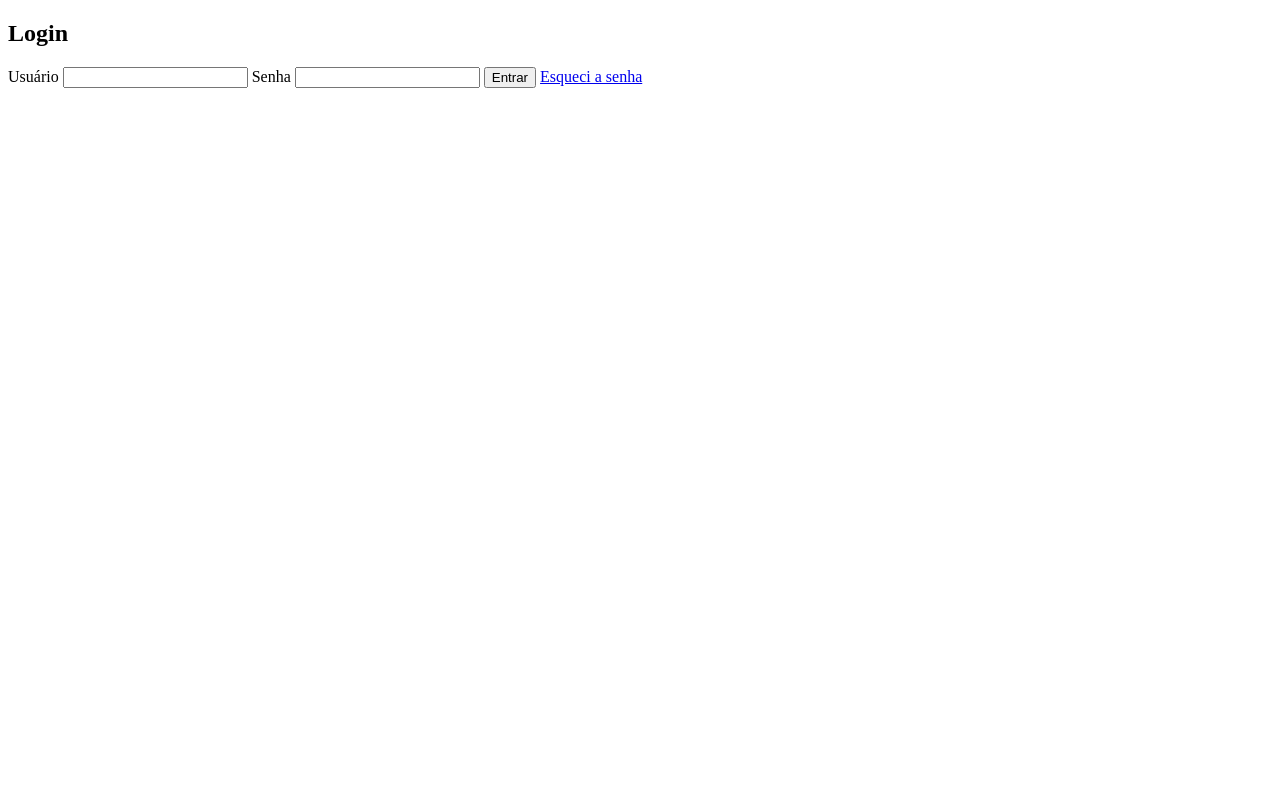
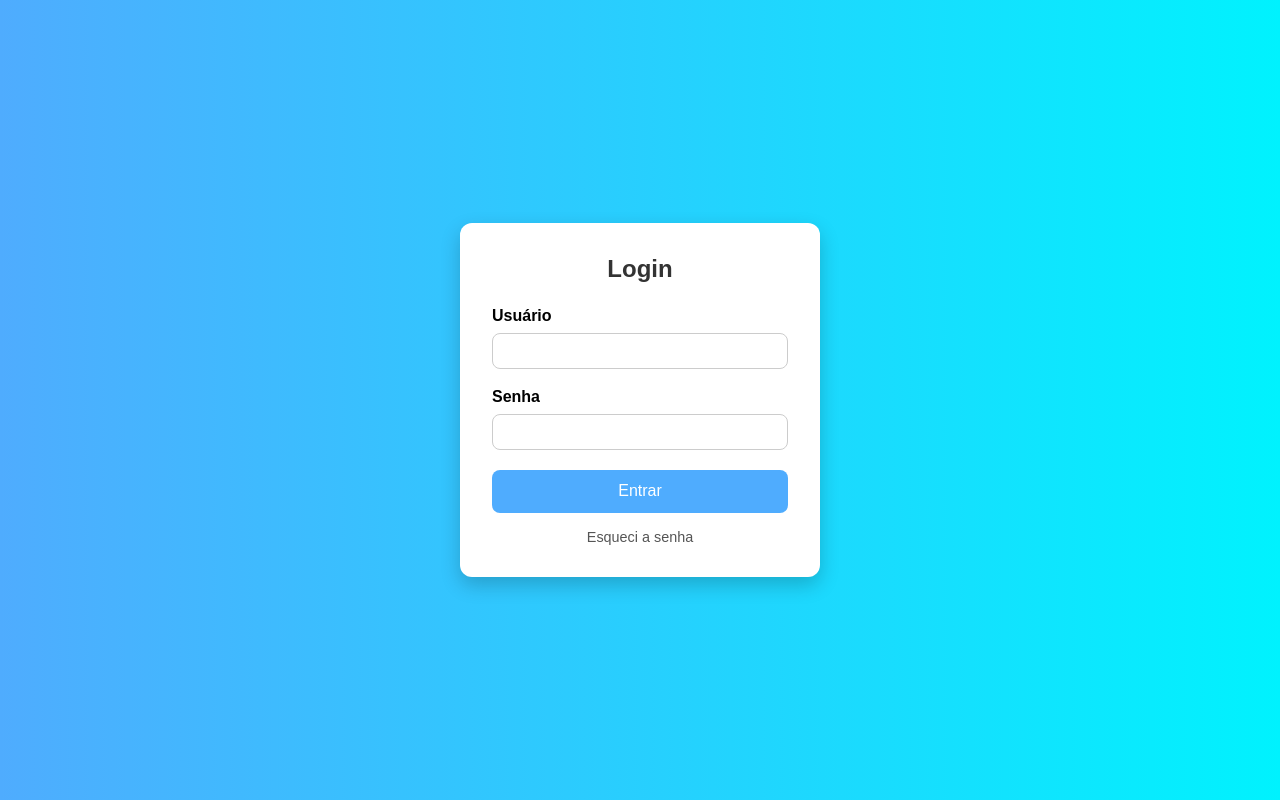
Before and after one commit to Simao-dev/portal-de-chamados, a plain HTML site: page index.html in a window 1280 px wide. Drawn offline with Linux system fonts and the light colour scheme.

Commit message:
criado o style.css
adicionado a folha de estilos a tela de login

```diff
--- a/index.html
+++ b/index.html
@@ -3,6 +3,7 @@
 <head>
     <meta charset="UTF-8">
     <meta name="viewport" content="width=device-width, initial-scale=1.0">
+    <link rel="stylesheet" href="style.css">
     <title>Login</title>
 </head>
 <body>
--- /dev/null
+++ b/style.css
@@ -0,0 +1,72 @@
+* {
+  margin: 0;
+  padding: 0;
+  box-sizing: border-box;
+}
+
+body {
+  font-family: Arial, sans-serif;
+  background: linear-gradient(to right, #4facfe, #00f2fe);
+  height: 100vh;
+  display: flex;
+  justify-content: center;
+  align-items: center;
+}
+
+.login-container {
+  background-color: white;
+  padding: 2rem;
+  border-radius: 12px;
+  box-shadow: 0 8px 20px rgba(0, 0, 0, 0.2);
+  width: 100%;
+  max-width: 360px;
+}
+
+.login-container h2 {
+  text-align: center;
+  margin-bottom: 1.5rem;
+  color: #333;
+}
+
+form label {
+  display: block;
+  margin-bottom: 0.5rem;
+  font-weight: bold;
+}
+
+form input {
+  width: 100%;
+  padding: 0.6rem;
+  margin-bottom: 1.2rem;
+  border: 1px solid #ccc;
+  border-radius: 8px;
+}
+
+form button {
+  width: 100%;
+  padding: 0.8rem;
+  background-color: #4facfe;
+  color: white;
+  border: none;
+  border-radius: 8px;
+  font-size: 1rem;
+  cursor: pointer;
+  transition: background 0.3s ease;
+}
+
+form button:hover {
+  background-color: #00c6ff;
+}
+
+.forgot-password {
+  display: block;
+  margin-top: 1rem;
+  text-align: center;
+  color: #555;
+  text-decoration: none;
+  font-size: 0.9rem;
+}
+
+.forgot-password:hover {
+  text-decoration: underline;
+}
```
